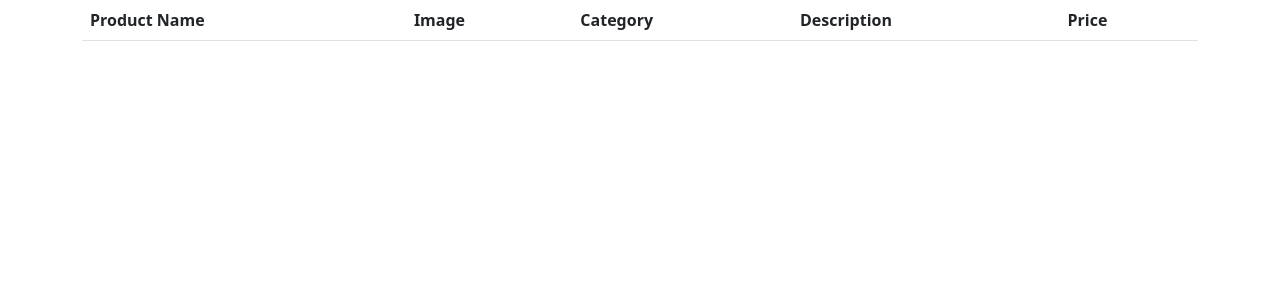
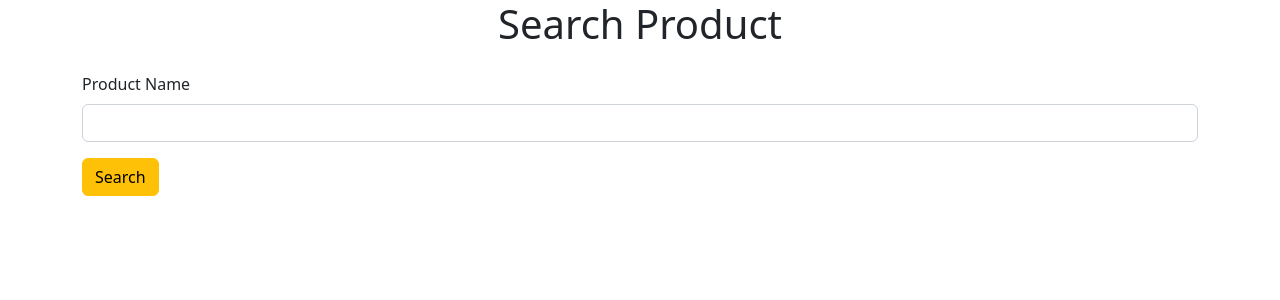
Before and after one commit to Asiyacm/New-Shoppingcart-Angular-App, an Angular app: page / in a window 1280 px wide. Shown: the top 300 px of the page. Built offline with nearby package versions, Linux system fonts and the light colour scheme.

Commit message:
searchProduct commit

```diff
--- a/src/app/app.component.html
+++ b/src/app/app.component.html
@@ -1,3 +1,3 @@
- <app-view-product></app-view-product>
+ <app-search-product></app-search-product>
 
 <router-outlet></router-outlet>
--- a/src/app/app.module.ts
+++ b/src/app/app.module.ts
@@ -9,6 +9,7 @@
 import { UserLoginComponent } from './user-login/user-login.component';
 import { AddProductComponent } from './add-product/add-product.component';
 import { ViewProductComponent } from './view-product/view-product.component';
+import { SearchProductComponent } from './search-product/search-product.component';
 
 @NgModule({
   declarations: [
@@ -17,7 +18,8 @@
     UserRegisterComponent,
     UserLoginComponent,
     AddProductComponent,
-    ViewProductComponent
+    ViewProductComponent,
+    SearchProductComponent
   ],
   imports: [
     BrowserModule,
--- /dev/null
+++ b/src/app/search-product/search-product.component.html
@@ -0,0 +1,15 @@
+<div class="container">
+    <div class="row g-3">
+        <div class="col col-12 col-sm-12 col-md-12 col-lg-12 col-xl-12 col-xxl-12 text-center">
+            <h1>Search Product</h1>
+        </div>
+        <div class="col col-12 col-sm-12 col-md-12 col-lg-12 col-xl-12 col-xxl-12">
+            <label  for="" class="form-label">Product Name</label>
+            <input type="text" class="form-control">
+        </div>
+        <div class="col col-12 col-sm-12 col-md-12 col-lg-12 col-xl-12 col-xxl-12">
+            <button  class="btn btn-warning">Search</button>
+        </div>
+
+    </div>
+</div>
```
Also changed, not shown: src/app/search-product/search-product.component.ts (added, +12 -0 lines), src/app/search-product/search-product.component.css (added).
